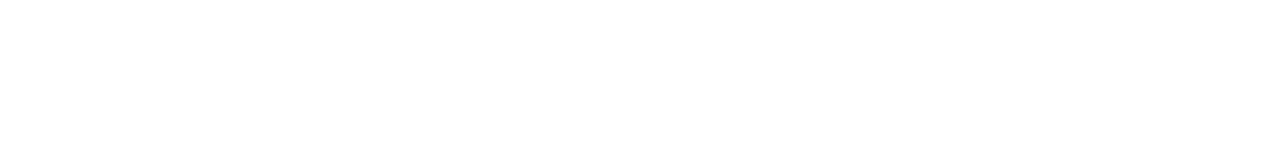
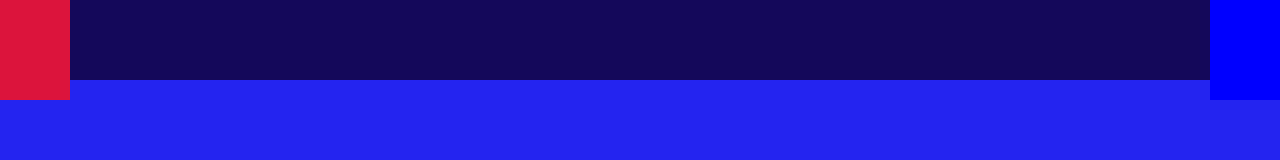
Before and after one commit to RobertoRodmann/meu-site, a plain HTML site: page index.html in a window 1280 px wide. Drawn offline with Linux system fonts and the light colour scheme.

Commit message:
auladodia18denov

```diff
--- a/index.html
+++ b/index.html
@@ -1,5 +1,6 @@
 <!DOCTYPE html>
 <html lang="en">
+
 <head>
     <meta charset="UTF-8">
     <meta http-equiv="X-UA-Compatible" content="IE=edge">
@@ -7,14 +8,21 @@
     <title>MEU SITE </title>
     <Link rel="stylesheet" href="source/style.css">
 </head>
+
 <body>
-<div class="home">
+    <div class="home">
+
+        <div class="header">
+            <div class="logo"></div>
+            <div class="menu"></div>
+
+        </div>
 
 
 
 
 
-</div>
+    </div>
 
 
 
@@ -23,4 +31,5 @@
     <div class="informacoes"></div>
     <div class="footer"></div>
 </body>
+
 </html>
--- a/source/style.css
+++ b/source/style.css
@@ -1,9 +1,39 @@
-*{
+* {
     margin: 0;
     padding: 0;
 
 }
-.home{
+
+.home {
+    background-color: rgb(36, 36, 240);
+    width: 100vw;
+    height: 100vh;
+
+}
+
+.header {
+    width: 100vw;
+    height: 80px;
+    background-color: rgb(20, 8, 90);
+    text-align: center;
+    display: flex;
+    justify-content:space-between;
+
+
+
+}
+
+.logo {
+    height: 80px;
+    background-color: crimson;
+    width: 50px;
+    padding: 10px;
+}
+
+.menu {
+    height: 80px;
     background-color: blue;
-    width: 100%;
+    width: 50px;
+    padding: 10px;
+
 }
```
